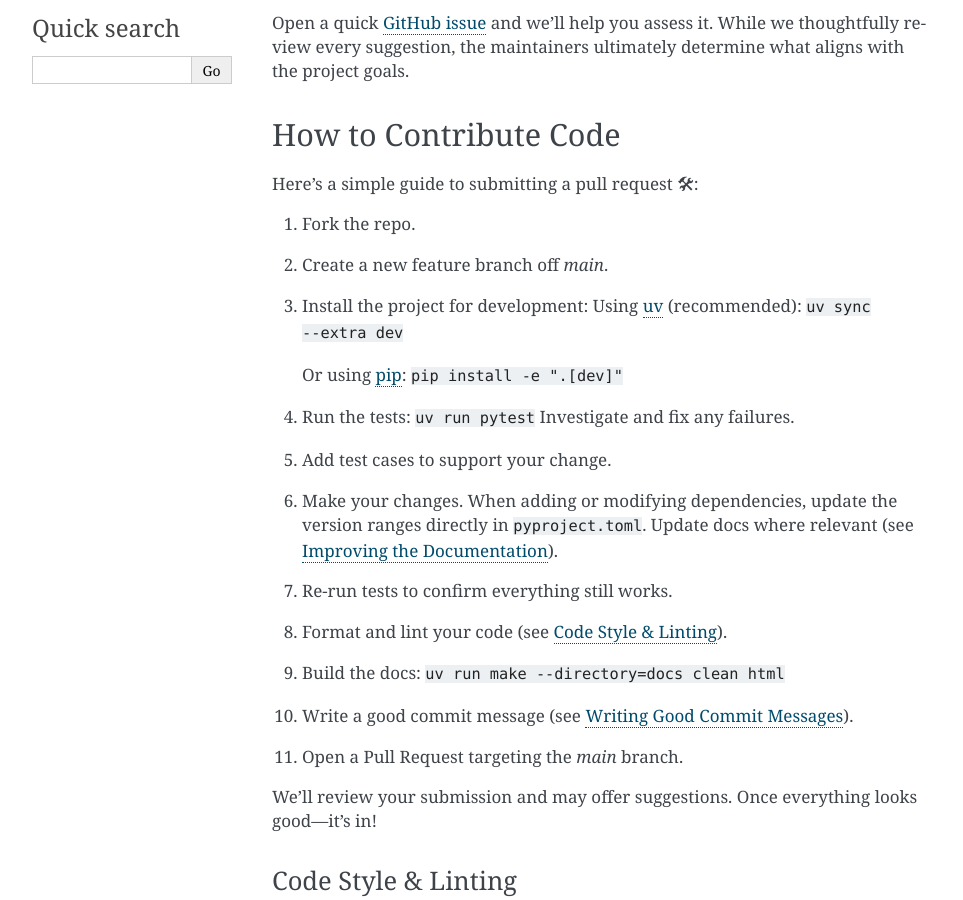
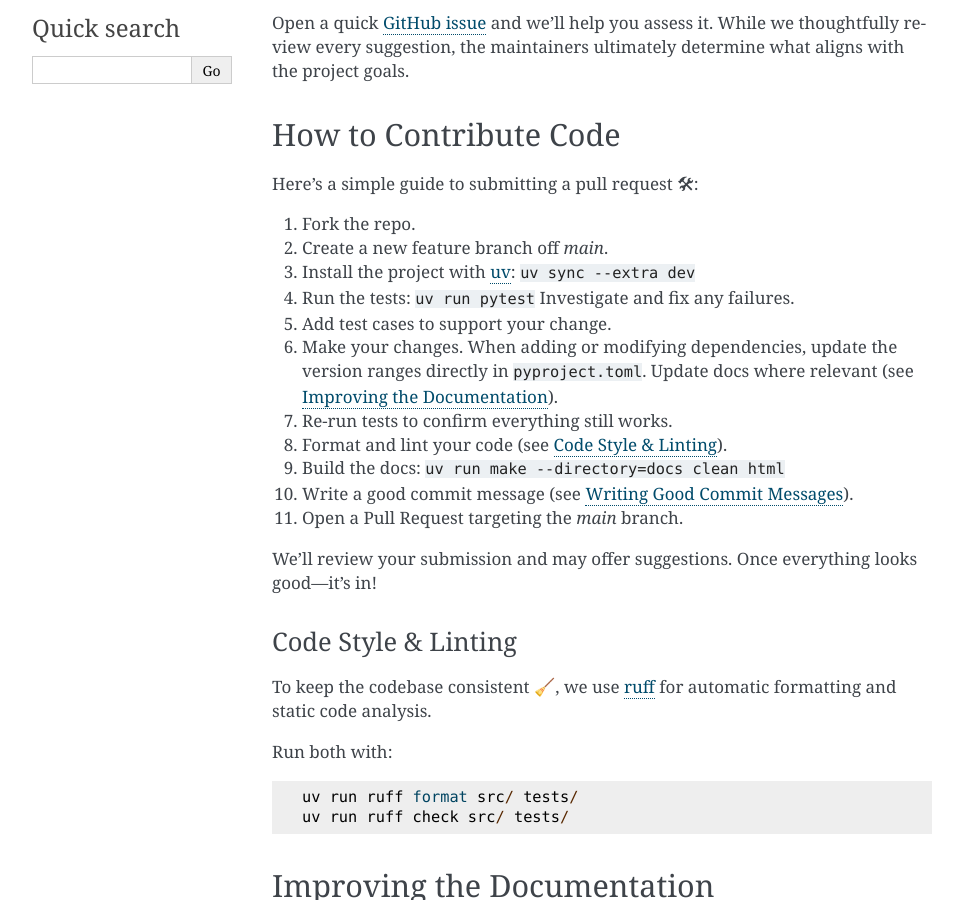
Before and after one commit to clnsmth/geoenv, a Sphinx documentation site: the page built from docs/source/dev/contributing.rst, in a window 1280 px wide and 900 px high, scrolled down 569 px. Shown: the whole window, without its empty margins (148-1111 px from the left). Built offline with Sphinx 7.4.7, drawn with Linux system fonts in a browser that asks for light colours.

Commit message:
docs(dev): standardize on uv for development environment installation
Motivation:
Standardize contributor and maintainer documentation exclusively on uv
for managing development dependencies, removing pip fallback references.

Changes:
- Removed pip fallback installation command and hyperlink reference
  from docs/source/dev/contributing.rst.
- Removed unused pip hyperlink reference from
  docs/source/dev/maintaining.rst.

```diff
--- a/docs/source/dev/contributing.rst
+++ b/docs/source/dev/contributing.rst
@@ -38,12 +38,8 @@ Here’s a simple guide to submitting a pull request 🛠:
 
 1. Fork the repo.
 2. Create a new feature branch off `main`.
-3. Install the project for development:
-   Using `uv`_ (recommended):
+3. Install the project with `uv`_:
    ``uv sync --extra dev``
-
-   Or using `pip`_:
-   ``pip install -e ".[dev]"``
 4. Run the tests:
    ``uv run pytest``
    Investigate and fix any failures.
@@ -148,7 +144,6 @@ Example:
 
 
 .. _uv: https://docs.astral.sh/uv/
-.. _pip: https://pip.pypa.io/en/stable/
 .. _ruff: https://docs.astral.sh/ruff/
 .. _reStructuredText: https://thomas-cokelaer.info/tutorials/sphinx/docstring_python.html
 .. _Sphinx: https://www.sphinx-doc.org/en/master/
--- a/docs/source/dev/maintaining.rst
+++ b/docs/source/dev/maintaining.rst
@@ -132,7 +132,6 @@ As an open-source library distributed on PyPI, dependencies are defined as abstr
 .. _ruff: https://docs.astral.sh/ruff/
 .. _Pytest: https://docs.pytest.org/en/latest/
 .. _uv: https://docs.astral.sh/uv/
-.. _pip: https://pip.pypa.io/en/stable/
 .. _Python Semantic Release: https://python-semantic-release.readthedocs.io/en/latest/
 .. _Angular commit style: https://github.com/angular/angular/blob/main/CONTRIBUTING.md#commit
 .. _Sphinx: https://www.sphinx-doc.org/en/master/
```
